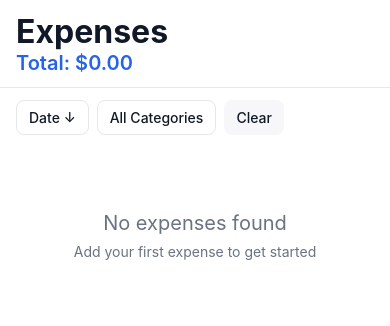
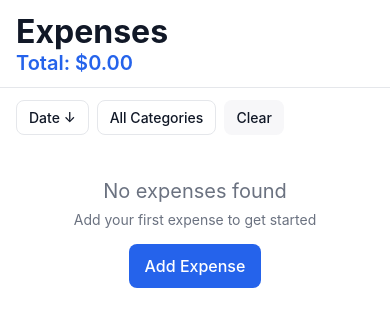
Before and after one commit to mohamadkhan19/ExpenseTracker, a React Native app: screen / in a window 390 px wide. Shown: the top 326 px of the page. Built offline with nearby package versions, Linux system fonts and the light colour scheme.

Commit message:
feat(task_3): add loading and empty states

```diff
--- a/app/screens/ExpensesList/ExpensesList.screen.tsx
+++ b/app/screens/ExpensesList/ExpensesList.screen.tsx
@@ -4,6 +4,9 @@ import { ScreenContainer } from '../../ui/primitives/ScreenContainer';
 import { ExpenseCard } from '../../ui/organisms/ExpenseCard';
 import { Text } from '../../ui/atoms/Text';
 import { Button } from '../../ui/atoms/Button';
+import { LoadingSpinner } from '../../ui/feedback/LoadingSpinner';
+import { EmptyState } from '../../ui/feedback/EmptyState';
+import { ErrorState } from '../../ui/feedback/ErrorState';
 import { useExpensesList } from './useExpensesList.hook';
 import { Expense } from '../../features/expenses/types';
 import { useTheme } from '../../theme';
@@ -34,13 +37,22 @@ export function ExpensesListScreen() {
 
   const keyExtractor = (item: Expense) => item.id;
 
+  if (isLoading) {
+    return (
+      <ScreenContainer>
+        <LoadingSpinner />
+      </ScreenContainer>
+    );
+  }
+
   if (error) {
     return (
-      <ScreenContainer style={styles.center}>
-        <Text variant="lg" color="error" style={styles.errorText}>
-          Error loading expenses
-        </Text>
-        <Button title="Retry" onPress={() => window.location.reload()} />
+      <ScreenContainer>
+        <ErrorState
+          title="Error loading expenses"
+          message="Unable to load your expenses. Please try again."
+          onRetry={() => window.location.reload()}
+        />
       </ScreenContainer>
     );
   }
@@ -84,14 +96,12 @@ export function ExpensesListScreen() {
         contentContainerStyle={styles.list}
         showsVerticalScrollIndicator={false}
         ListEmptyComponent={
-          <View style={styles.empty}>
-            <Text variant="lg" color="subtext">
-              No expenses found
-            </Text>
-            <Text variant="sm" color="subtext" style={styles.emptySubtext}>
-              Add your first expense to get started
-            </Text>
-          </View>
+          <EmptyState
+            title="No expenses found"
+            subtitle="Add your first expense to get started"
+            actionTitle="Add Expense"
+            onAction={() => console.log('Add expense pressed')}
+          />
         }
       />
     </ScreenContainer>
@@ -99,14 +109,6 @@ export function ExpensesListScreen() {
 }
 
 const styles = StyleSheet.create({
-  center: {
-    justifyContent: 'center',
-    alignItems: 'center',
-  },
-  errorText: {
-    marginBottom: 16,
-    textAlign: 'center',
-  },
   header: {
     paddingHorizontal: 16,
     paddingVertical: 12,
@@ -123,16 +125,6 @@ const styles = StyleSheet.create({
     paddingHorizontal: 16,
     paddingBottom: 16,
   },
-  empty: {
-    flex: 1,
-    justifyContent: 'center',
-    alignItems: 'center',
-    paddingVertical: 64,
-  },
-  emptySubtext: {
-    marginTop: 8,
-    textAlign: 'center',
-  },
 });
 
 export default ExpensesListScreen;
--- a/app/ui/feedback/EmptyState.tsx
+++ b/app/ui/feedback/EmptyState.tsx
@@ -0,0 +1,38 @@
+import React from 'react';
+import { View } from 'react-native';
+import { useTheme } from '../../theme';
+import { Text } from '../atoms/Text';
+import { Button } from '../atoms/Button';
+
+interface EmptyStateProps {
+  title: string;
+  subtitle?: string;
+  actionTitle?: string;
+  onAction?: () => void;
+}
+
+export function EmptyState({ title, subtitle, actionTitle, onAction }: EmptyStateProps) {
+  const theme = useTheme();
+
+  return (
+    <View style={{
+      flex: 1,
+      justifyContent: 'center',
+      alignItems: 'center',
+      paddingHorizontal: theme.spacing.xl,
+      paddingVertical: theme.spacing.xxl,
+    }}>
+      <Text variant="lg" color="subtext" style={{ textAlign: 'center', marginBottom: theme.spacing.sm }}>
+        {title}
+      </Text>
+      {subtitle && (
+        <Text variant="sm" color="subtext" style={{ textAlign: 'center', marginBottom: theme.spacing.lg }}>
+          {subtitle}
+        </Text>
+      )}
+      {actionTitle && onAction && (
+        <Button title={actionTitle} onPress={onAction} />
+      )}
+    </View>
+  );
+}
--- a/app/ui/feedback/ErrorState.tsx
+++ b/app/ui/feedback/ErrorState.tsx
@@ -0,0 +1,39 @@
+import React from 'react';
+import { View } from 'react-native';
+import { useTheme } from '../../theme';
+import { Text } from '../atoms/Text';
+import { Button } from '../atoms/Button';
+
+interface ErrorStateProps {
+  title?: string;
+  message?: string;
+  onRetry?: () => void;
+}
+
+export function ErrorState({
+  title = 'Something went wrong',
+  message = 'Please try again later',
+  onRetry
+}: ErrorStateProps) {
+  const theme = useTheme();
+
+  return (
+    <View style={{
+      flex: 1,
+      justifyContent: 'center',
+      alignItems: 'center',
+      paddingHorizontal: theme.spacing.xl,
+      paddingVertical: theme.spacing.xxl,
+    }}>
+      <Text variant="lg" color="error" style={{ textAlign: 'center', marginBottom: theme.spacing.sm }}>
+        {title}
+      </Text>
+      <Text variant="sm" color="subtext" style={{ textAlign: 'center', marginBottom: theme.spacing.lg }}>
+        {message}
+      </Text>
+      {onRetry && (
+        <Button title="Retry" onPress={onRetry} />
+      )}
+    </View>
+  );
+}
--- a/app/ui/feedback/LoadingSpinner.tsx
+++ b/app/ui/feedback/LoadingSpinner.tsx
@@ -0,0 +1,21 @@
+import React from 'react';
+import { ActivityIndicator, View } from 'react-native';
+import { useTheme } from '../../theme';
+
+interface LoadingSpinnerProps {
+  size?: 'small' | 'large';
+  color?: string;
+}
+
+export function LoadingSpinner({ size = 'large', color }: LoadingSpinnerProps) {
+  const theme = useTheme();
+
+  return (
+    <View style={{ flex: 1, justifyContent: 'center', alignItems: 'center' }}>
+      <ActivityIndicator
+        size={size}
+        color={color || theme.colors.primary}
+      />
+    </View>
+  );
+}
```
